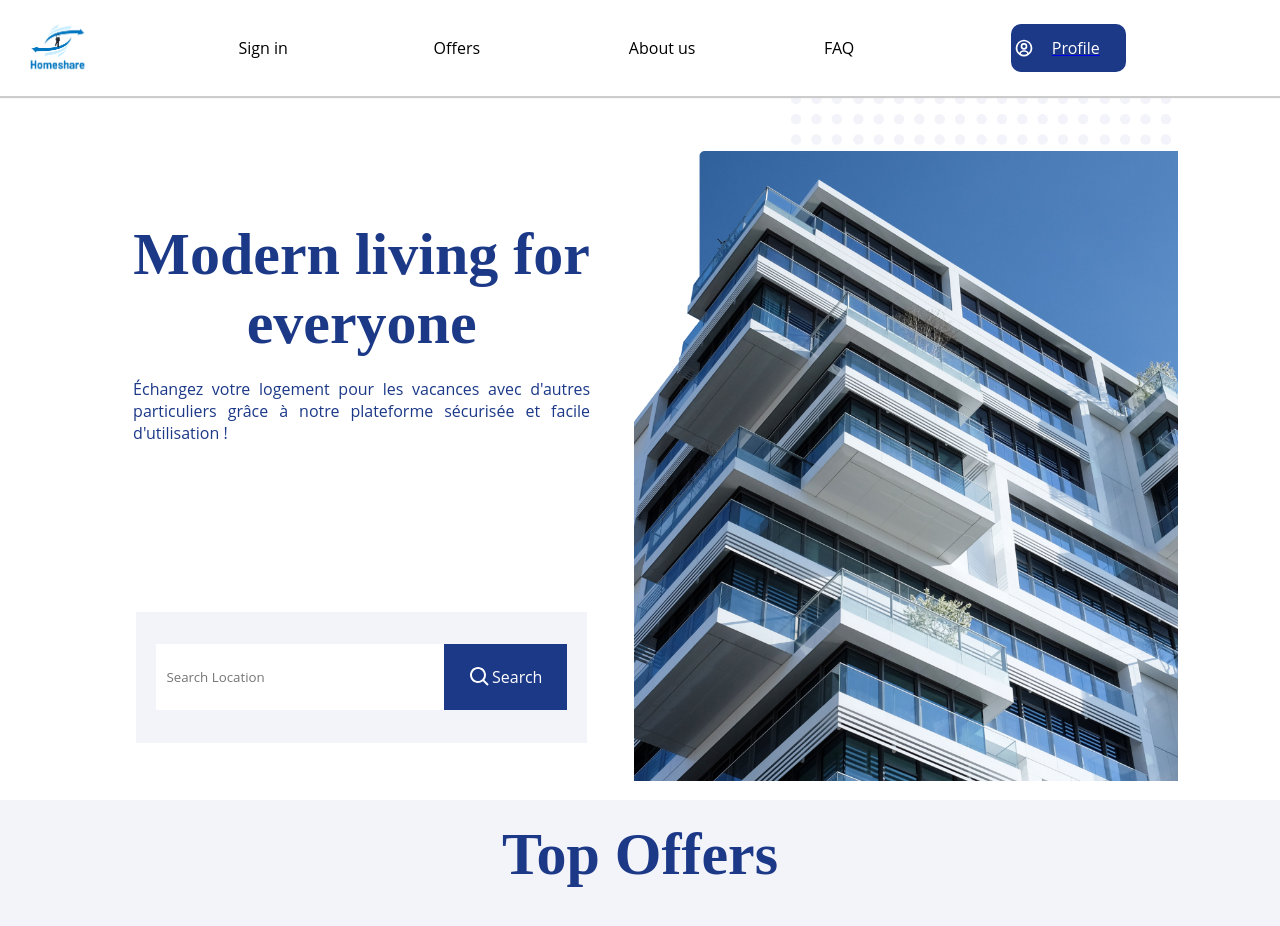
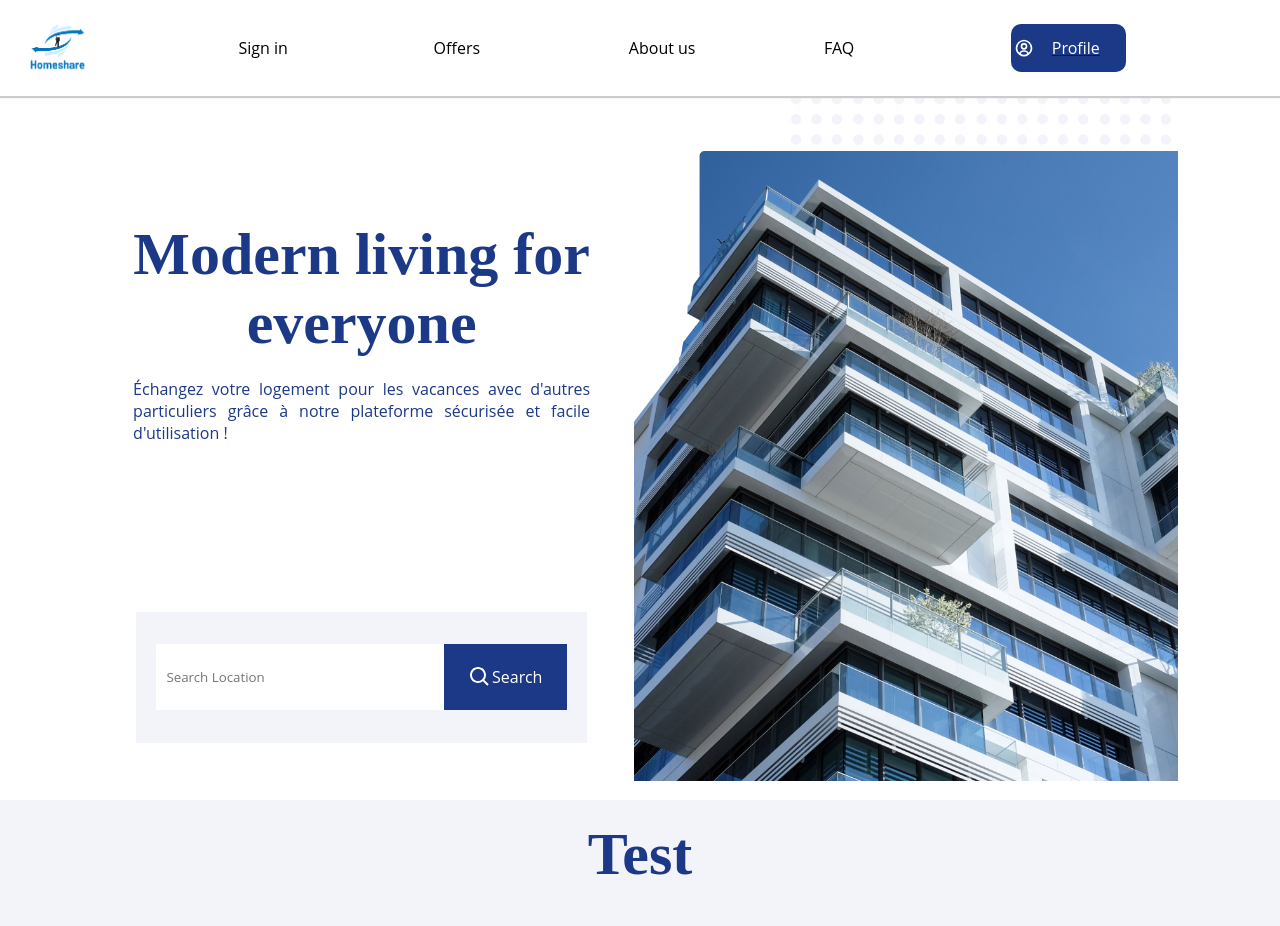
Before and after one commit to Pierro236/home-share, a React (Create React App) app: page / in a window 1280 px wide. Shown: the top 926 px of the page. Built offline with nearby package versions, Linux system fonts and the light colour scheme.

Commit message:
Update Home.js

```diff
--- a/src/pages/Home/Home.js
+++ b/src/pages/Home/Home.js
@@ -20,7 +20,7 @@ const Home = () => {
         <Header />
       </section>
       <section className={styles.offerSection}>
-        <h1>Top Offers </h1>
+        <h1>Test </h1>
         <div
           className={`${styles.offerListContainer} ${loaded && styles.loaded}`}
         >
```
